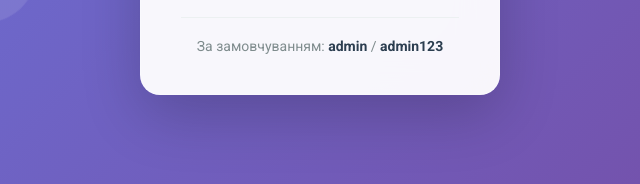
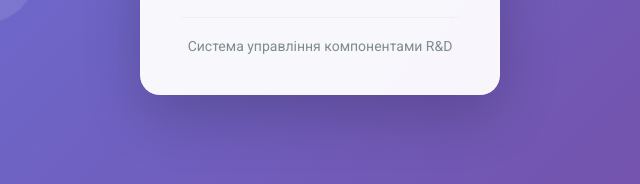
Before and after one commit to Bagdunn/rnd_crm_2, a plain HTML site: page frontend/login.html in a window 1280 px wide. Shown: the part 613-797 px from the top of the page, 320-960 px from the left. Drawn offline with Linux system fonts and the light colour scheme.

Commit message:
Remove default admin credentials from login page

```diff
--- a/frontend/login.html
+++ b/frontend/login.html
@@ -59,7 +59,7 @@
             </form>
 
             <div class="login-footer">
-                <p>За замовчуванням: <strong>admin</strong> / <strong>admin123</strong></p>
+                <p>Система управління компонентами R&D</p>
             </div>
         </div>
 
```
